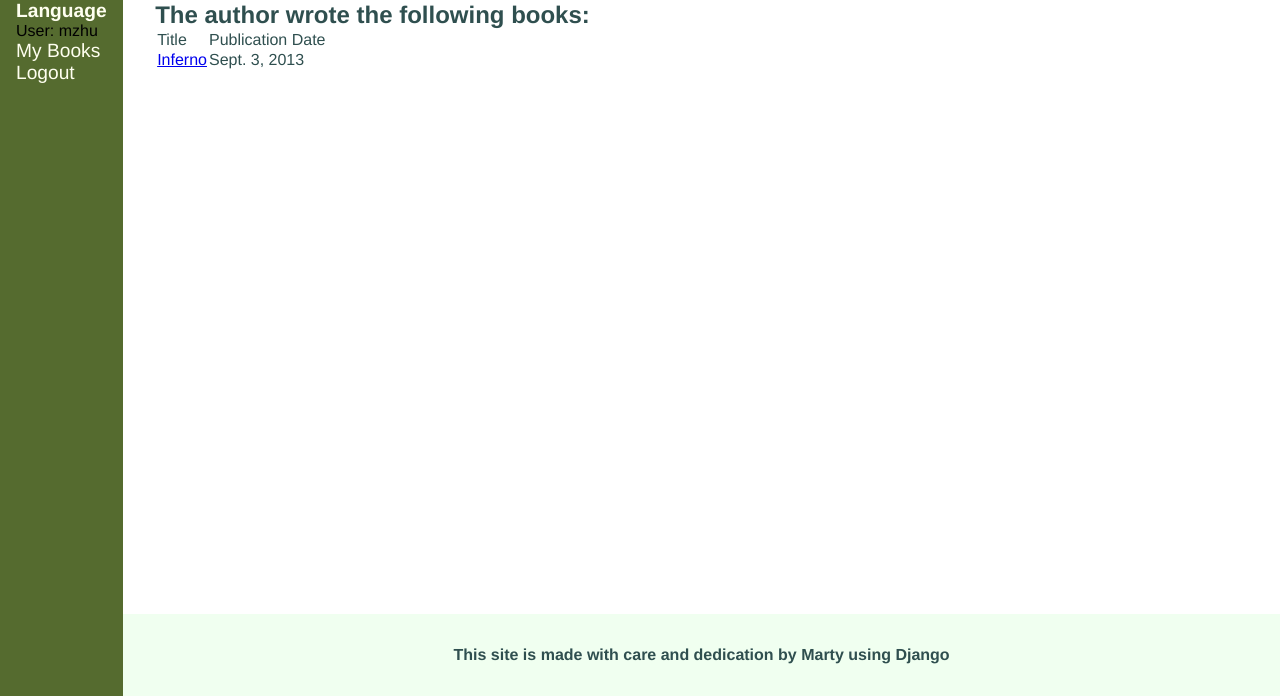
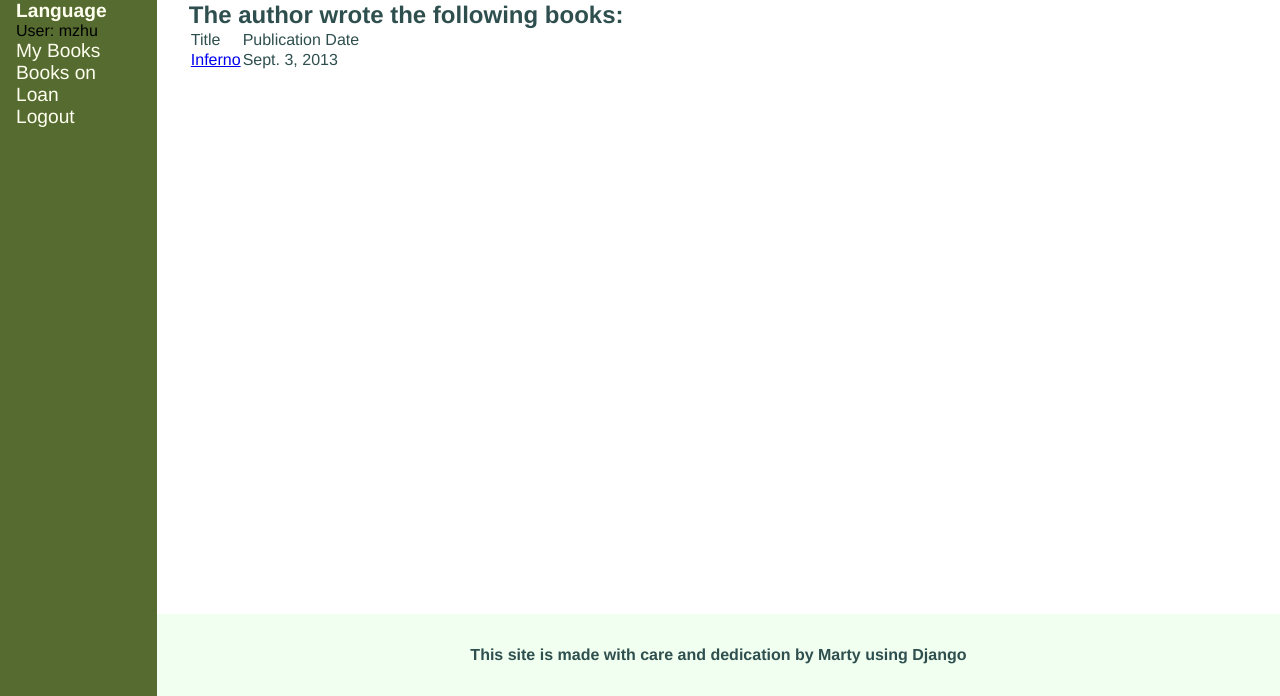
Before and after one commit to marty-zhu/django-demo-site, a Django app: page /catalog/authors/3 in a window 1280 px wide. Shown: the part 104-800 px from the top of the page. Run offline with Django 4.2, Linux system fonts and the light colour scheme; a user stored in the database is signed in; data comes from the database, SQL or seed files in the repository; both versions use the stored data as it was after the commit.

Commit message:
fixed catalog librarian side navbar missing text

```diff
--- a/catalog/templates/catalog/side_navbar.html
+++ b/catalog/templates/catalog/side_navbar.html
@@ -11,7 +11,7 @@
     </li>
     {% if perms.catalog.can_mark_returned %}
     <li id="loaned-books" class="user-util">
-        <a href="{% url 'catalog:books-on-loan' %}"></a>
+        <a href="{% url 'catalog:books-on-loan' %}">Books on Loan</a>
     </li>
     {% endif %}
     <li class="user-util"><a href="{% url 'logout' %}?next={{ request.path }}">Logout</a></li>
```
Also changed, not shown: db.sqlite3.
